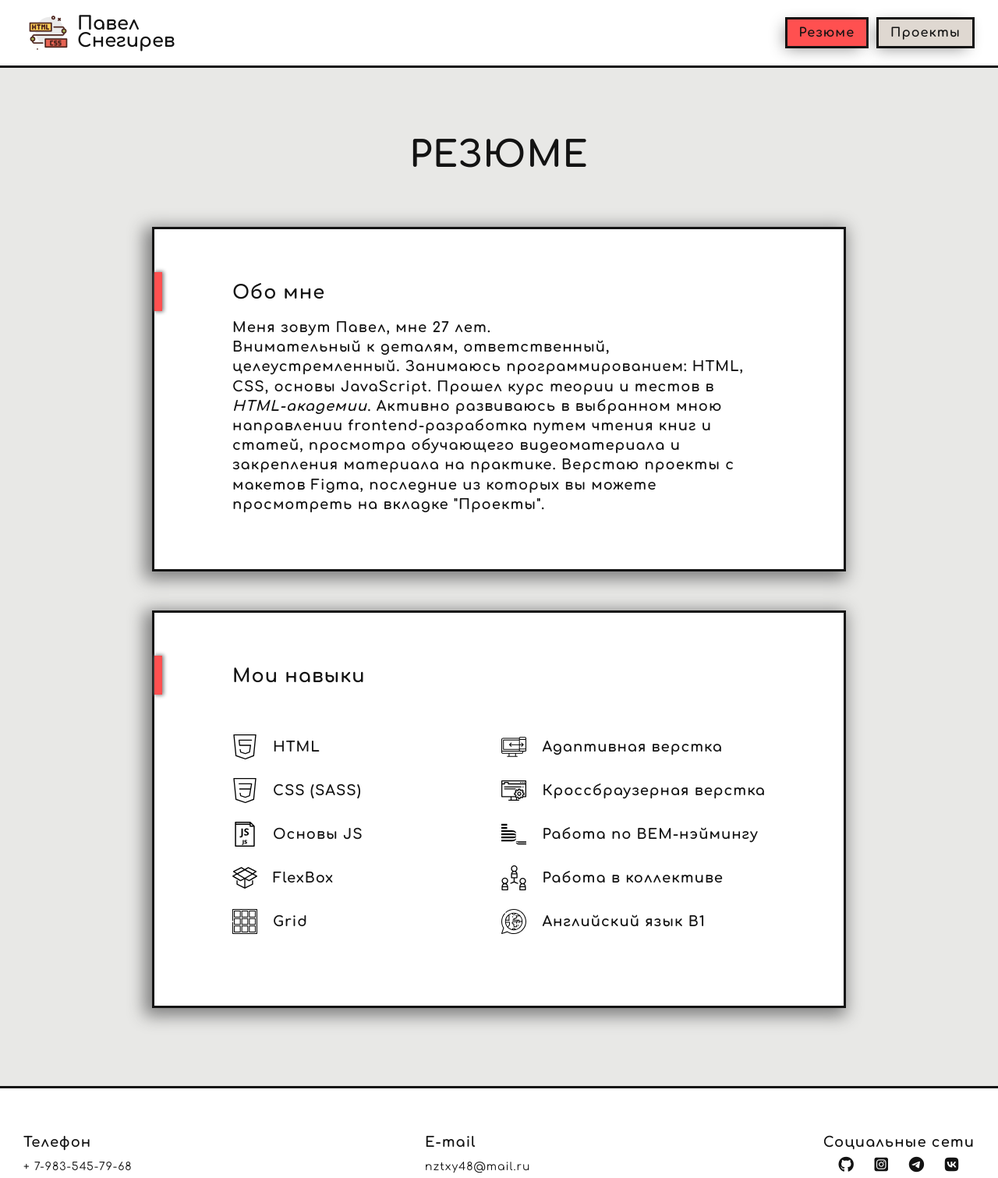
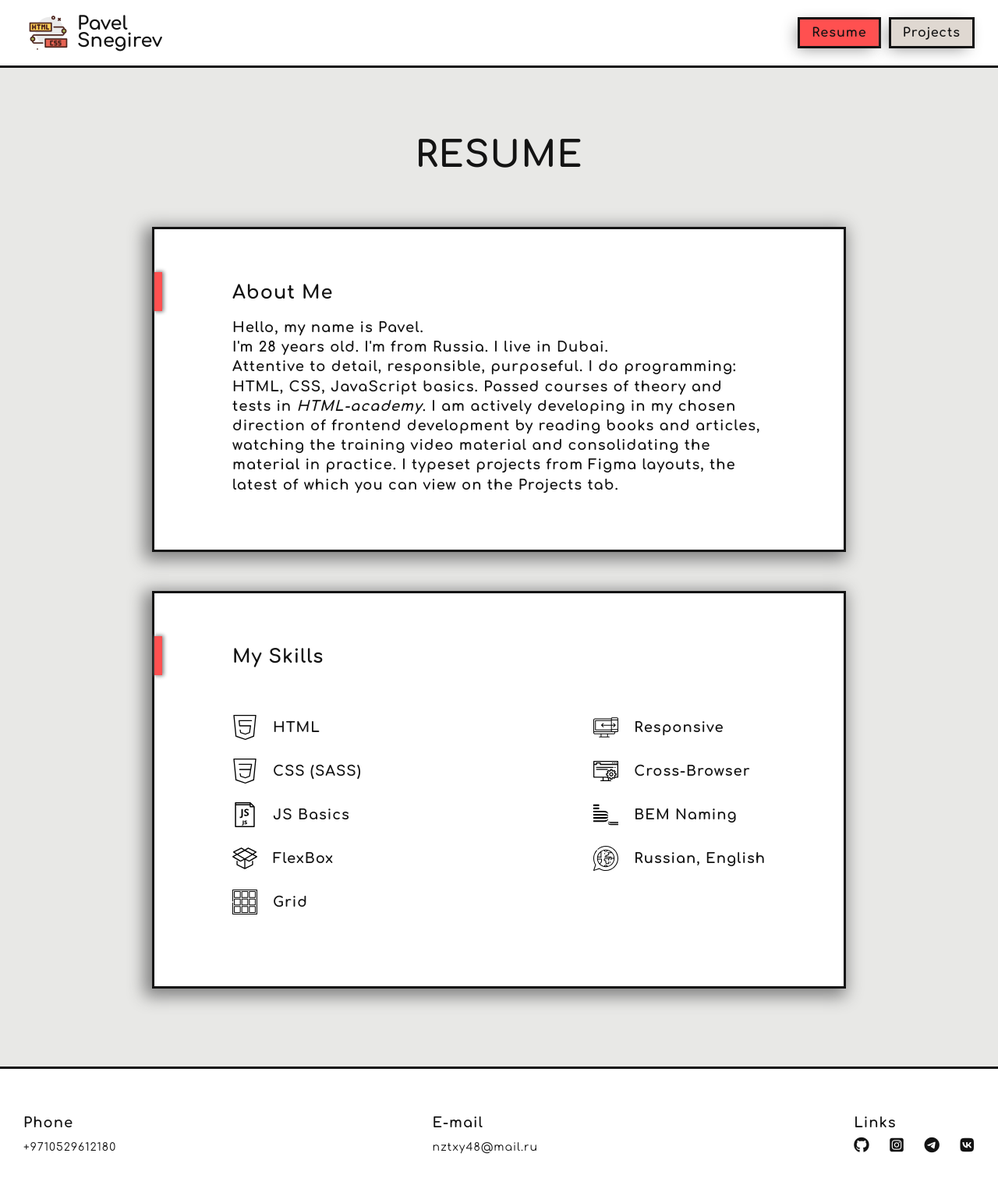
Before and after one commit to SnegirevPavel/myWebSite, a plain HTML site: page resume.html in a window 1280 px wide. Shown: the whole page at 78% size. Drawn offline with nearby package versions, Linux system fonts and the light colour scheme.

Commit message:
Add files via upload

```diff
--- a/resume.html
+++ b/resume.html
@@ -20,12 +20,12 @@
                     <a href="index.html" class="header__logo-link-pic">
                         <img src="img/png/code.png" alt="logo-pic" class="header__logo-pic">
                     </a>
-                    <a class="header__logo-link-text" href="index.html">Павел<br>Снегирев</a>
+                    <a class="header__logo-link-text" href="index.html">Pavel<br>Snegirev</a>
                 </div>
                 <nav class="header__nav">
                     <ul class="header__nav-list">
-                        <li class="header__item"><a href="resume.html" class="header__link header__link--resume active-resume">Резюме</a></li>
-                        <li class="header__item"><a href="project.html" class="header__link header__link--project">Проекты</a></li>
+                        <li class="header__item"><a href="resume.html" class="header__link header__link--resume active-resume">Resume</a></li>
+                        <li class="header__item"><a href="project.html" class="header__link header__link--project">Projects</a></li>
                     </ul>
                 </nav>
 
@@ -38,8 +38,8 @@
                     </div>
                     <nav>
                         <ul>
-                            <li><a href="resume.html">Резюме</a></li>
-                            <li><a href="project.html">Проекты</a></li>
+                            <li><a href="resume.html">Resume</a></li>
+                            <li><a href="project.html">Projects</a></li>
                         </ul>
                     </nav>
                 </div>
@@ -56,23 +56,26 @@
         <section class="resume">
             <div class="container-small">
                 <div class="resume__wrap">
-                    <h2 class="resume__title main-title">Резюме</h2>
+                    <h2 class="resume__title main-title">Resume</h2>
                     <div class="resume__cards">
                         <div class="resume__card">
-                            <h3 class="resume__card-title">Обо мне</h3>
-                            <p class="resume__card-text">Меня зовут Павел, мне 27 лет.<br>
-                                Внимательный к деталям, ответственный, целеустремленный.
-                                Занимаюсь программированием: HTML, CSS, основы JavaScript.
-                                Прошел курс теории и тестов в <a class="resume__link-text" target="_blanc" href="https://htmlacademy.ru/study">HTML-академии</a>.
-                                Активно развиваюсь в выбранном мною направлении frontend-разработка путем чтения книг и статей,
-                                просмотра обучающего видеоматериала и закрепления материала на практике.
-                                Верстаю проекты с макетов Figma, последние из которых вы можете просмотреть
-                                на вкладке "Проекты".
+                            <h3 class="resume__card-title">About Me</h3>
+                            <p class="resume__card-text">Hello, my name is Pavel.<br>
+                                I'm 28 years old.
+                                I'm from Russia.
+                                I live in Dubai.<br>
+                                Attentive to detail, responsible, purposeful.
+                                I do programming: HTML, CSS, JavaScript basics.
+                                Passed courses of theory and tests in <a class="resume__link-text" target="_blanc" href="https://htmlacademy.ru/study">HTML-academy</a>.
+                                I am actively developing in my chosen direction of frontend development by reading books and articles,
+                                watching the training video material and consolidating the material in practice.
+                                I typeset projects from Figma layouts, the latest of which you can view
+                                on the Projects tab.
                             </p>
                         </div>
 
                         <div class="resume__card">
-                            <h3 class="resume__card-title resume__card-title--skills">Мои навыки</h3>
+                            <h3 class="resume__card-title resume__card-title--skills">My Skills</h3>
                             <div class="resume__card-skills">
                                 <div class="resume__card-list">
                                     <div class="resume__card-item-wrap">
@@ -87,7 +90,7 @@
 
                                     <div class="resume__card-item-wrap">
                                         <img src="img/svg/js.svg" alt="icon" class="resume__card-item-pic">
-                                        <p class="resume__card-item ">Основы JS</p>
+                                        <p class="resume__card-item ">JS Basics</p>
                                     </div>
 
                                     <div class="resume__card-item-wrap">
@@ -105,27 +108,22 @@
                                 <div class="resume__card-list">
                                     <div class="resume__card-item-wrap">
                                         <img src="img/svg/adapt.svg" alt="icon" class="resume__card-item-pic">
-                                        <p class="resume__card-item ">Адаптивная верстка</p>
+                                        <p class="resume__card-item ">Responsive</p>
                                     </div>
 
                                     <div class="resume__card-item-wrap">
                                         <img src="img/svg/browser.svg" alt="icon" class="resume__card-item-pic">
-                                        <p class="resume__card-item ">Кроссбраузерная верстка</p>
+                                        <p class="resume__card-item ">Cross-Browser</p>
                                     </div>
 
                                     <div class="resume__card-item-wrap">
                                         <img src="img/svg/bem-svgrepo-com.svg" alt="icon" class="resume__card-item-pic">
-                                        <p class="resume__card-item ">Работа по BEM-нэймингу</p>
-                                    </div>
-
-                                    <div class="resume__card-item-wrap">
-                                        <img src="img/svg/team.svg" alt="icon" class="resume__card-item-pic">
-                                        <p class="resume__card-item ">Работа в коллективе</p>
+                                        <p class="resume__card-item ">BEM Naming</p>
                                     </div>
 
                                     <div class="resume__card-item-wrap">
                                         <img src="img/svg/lang.svg" alt="icon" class="resume__card-item-pic">
-                                        <p class="resume__card-item ">Английский язык B1</p>
+                                        <p class="resume__card-item ">Russian, English</p>
                                     </div>
                                 </div>
                             </div>
@@ -145,8 +143,8 @@
             <div class="footer__wrap">
                 <div class="footer__contacts">
                     <div class="footer__contact">
-                        <h3 class="footer__title">Телефон</h3>
-                        <a href="tel:+79835457968" class="footer__text">+ 7-983-545-79-68</a>
+                        <h3 class="footer__title">Phone</h3>
+                        <a href="tel:+79835457968" class="footer__text">+9710529612180</a>
                     </div>
 
                     <div class="footer__contact">
@@ -155,7 +153,7 @@
                     </div>
 
                     <div class="footer__contact">
-                        <h3 class="footer__title">Социальные сети</h3>
+                        <h3 class="footer__title">Links</h3>
                         <div class="footer__icons">
                             <a href="https://github.com/SnegirevPavel" target="_blank" class="footer__icon-link fab fa-github"></a>
                             <a href="https://www.instagram.com/pavel_snegir/" target="_blank" class="footer__icon-link fab fa-instagram-square"></a>
```
Also changed, not shown: index.html (+17 -17 lines), project.html (+19 -19 lines), 1 other file.
